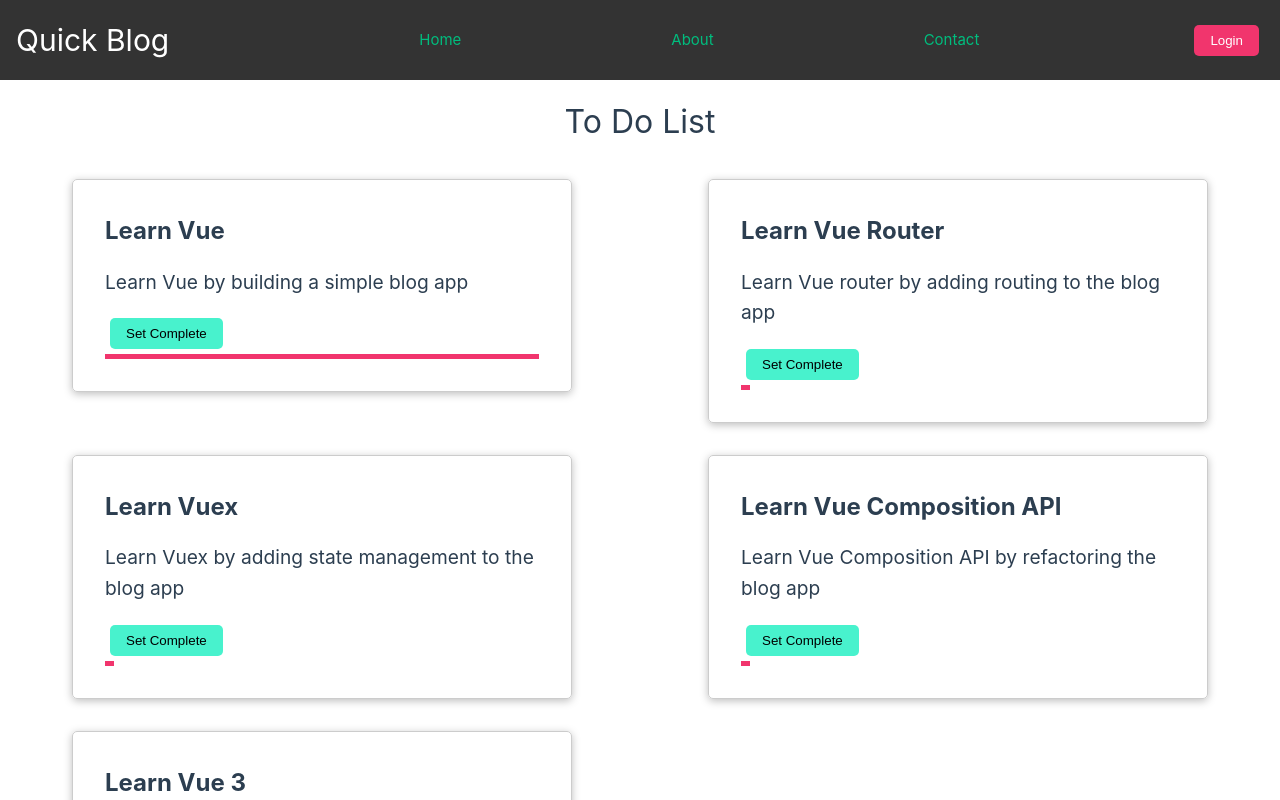
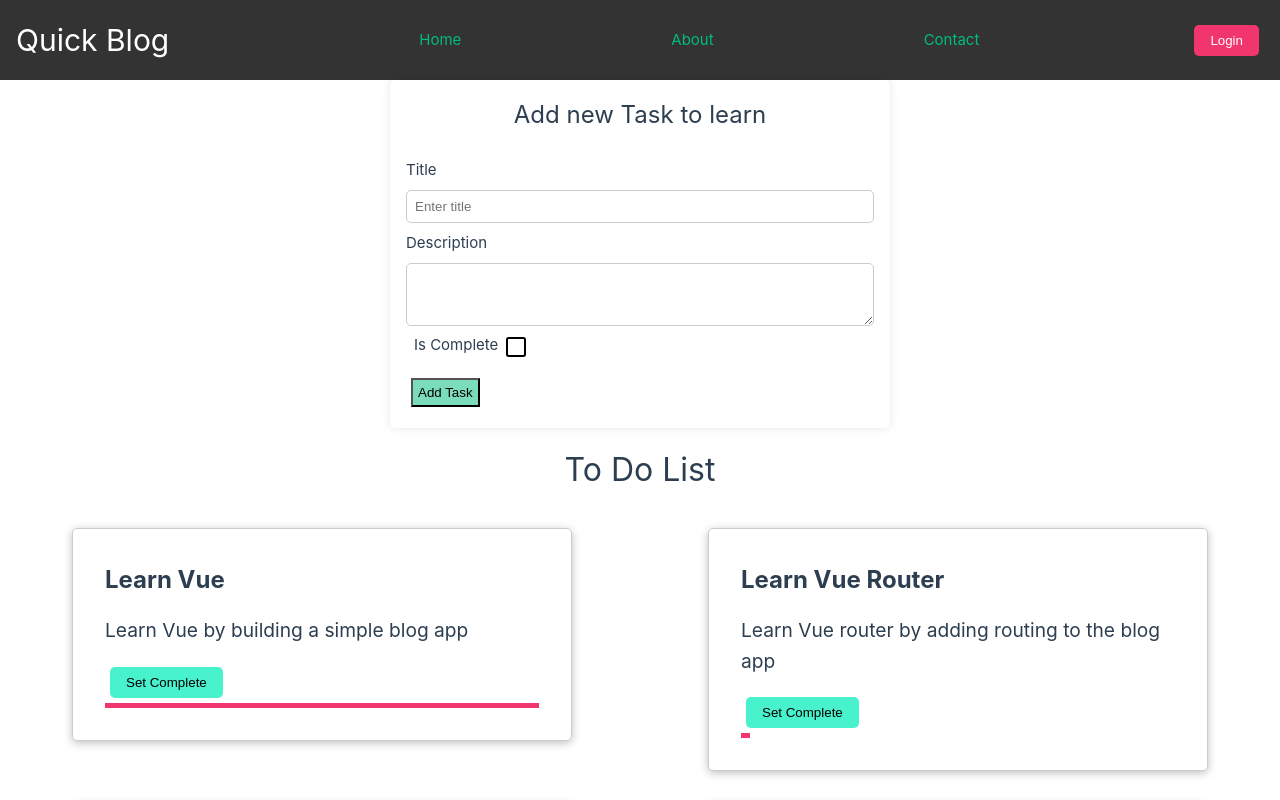
Before and after one commit to QasimTalkin/vue.js, a Vue app: page / in a window 1280 px wide. Shown: the top 800 px of the page. Built offline with nearby package versions, Linux system fonts and the light colour scheme.

Commit message:
Vue Slots

```diff
--- a/src/App3.vue
+++ b/src/App3.vue
@@ -1,6 +1,26 @@
 <template>
   <div>
     <app-header />
+    <form-template>
+      <div slot='title'>Add new Task to learn</div>
+      <div slot='content'>
+        <div class="form-group">
+          <label for="title">Title</label>
+          <input type="text" class="form-control" id="title" placeholder="Enter title" v-model="title">
+        </div>
+        <div class="form-group">
+          <label for="description">Description</label>
+          <textarea class="form-control" id="description" rows="3" v-model="description"></textarea>
+        </div>
+        <div class="form-group">
+          <label for="isComplete">Is Complete</label>
+          <input type="checkbox" class="form-control" id="isComplete" v-model="isComplete">
+        </div>
+      </div>
+      <div slot='controls'>
+        <button class="btn btn-primary" @click="addTask">Add Task</button>
+      </div>
+    </form-template>
     <app-content :toDoList="toDoList" :title="toDoTitle" @changeTitle="titleChange($event)"/>
     <site-footer :toDoTitle="toDoTitle"  />
   </div>
@@ -10,13 +30,18 @@
   import Header from './components/organism/Header.vue';
   import Footer from './components/organism/Footer.vue';
   import Content from './components/organism/Content.vue';
+  import FormTempalte from './components/organism/FormTempalte.vue';
   export default {
     components: {
       'app-header':Header,
       'site-footer':Footer,
-      'app-content':Content
+      'app-content':Content,
+      'form-template':FormTempalte
     },
     data() { return {
+      title: '',
+      description: '',
+      isComplete: false,
       toDoList: [{
             title: 'Learn Vue',
             description: 'Learn Vue by building a simple blog app',
@@ -49,33 +74,42 @@
     methods: {
       titleChange(title) {
         console.log(title)
-        this.toDoTitle = title
+      },
+      addTask() {
+        this.toDoList.push({
+          title: this.title,
+          description: this.description,
+          isComplete: this.isComplete
+        })
+      //  clear fileds and render on screen
+        this.title = '';
+        this.description = '';
+        this.isComplete = false;
       }
     },
-    // beforeCreate() {
-    //   alert('beforeCreate')
-    // },
-    // created() {
-    //   alert('created')
-    // },
-    // beforeMount() {
-    //   alert('beforeMount')
-    // },
-    // mounted() {
-    //   alert('mounted')
-    // },
+    beforeCreate() {
+      alert('beforeCreate')
+    },
+    created() {
+      alert('created')
+    },
+    beforeMount() {
+      alert('beforeMount')
+    },
+    mounted() {
+      alert('mounted')
+    },
     // beforeUpdate() {
     //   alert('beforeUpdated')
     // },
     // updated() {
-    //   alert('beforeUpdated')
+    //   alert('updated')
     // },
     // beforeDestroy() {
     //   alert('beforeDestroy')
     // },
     // destroyed() {
     //   alert('destroyed')
-    // }
   }
 </script>
 
--- a/src/components/organism/Content.vue
+++ b/src/components/organism/Content.vue
@@ -35,7 +35,7 @@
         todo.isComplete = true;
       },
       changeTitle() {
-        this.toDoTitle = 'To Do List 2'
+        this.toDoTitle === 'To Do List 2' ? this.toDoTitle = 'To Do List' : this.toDoTitle = 'To Do List 2'
         this.$emit('changeTitle', this.toDoTitle)
       }
     }
--- /dev/null
+++ b/src/components/organism/FormTempalte.vue
@@ -0,0 +1,90 @@
+<template>
+  <div>
+      <form>
+        <div class="form-title">
+          <slot name="title"></slot>
+        </div>
+        <div class="form-content">
+          <slot name="content"></slot>
+        </div>
+        <div class="form-controls">
+          <slot name="controls"></slot>
+        </div>
+      </form>
+  </div>
+</template>
+
+<script>
+  export default {
+
+
+  }
+</script>
+
+<style lang="scss" scoped>
+form {
+  background: #fff;
+  padding: 1rem;
+  border-radius: 5px;
+  box-shadow: 0 0 10px rgba(0, 0, 0, 0.1);
+  max-width: 500px;
+  margin: 0 auto;
+  .form-title {
+    text-align: center;
+    margin-bottom: 1rem;
+    font-size: 1.5rem;
+  }
+  .form-content {
+    margin-bottom: 1rem;
+    display: flex;
+    flex-direction: column;
+    label {
+      display: block;
+      margin: 0.5rem 0;
+    }
+    input {
+      padding: 0.5rem;
+      border: 1px solid #ccc;
+      border-radius: 5px;
+      outline: none;
+      width: 100%;
+    }
+    textarea {
+      padding: 0.5rem;
+      border: 1px solid #ccc;
+      border-radius: 5px;
+      outline: none;
+      width: 100%;
+    }
+    // diplay inline for checkbox label
+     label[for="isComplete"] {
+        display: inline;
+        padding: 0 0.5rem;
+      }
+    input[type="checkbox"] {
+      -webkit-appearance: none;
+      -moz-appearance: none;
+      appearance: none;
+      display: inline-block;
+      width: 1em;
+      height: 1em;
+      border: 0.15em solid #000;
+      border-radius: 0.2em;
+      background-clip: padding-box;
+      background-origin: border-box;
+      background-color: #fff;
+      vertical-align: bottom;
+      margin-right: 0.5rem;
+      cursor: pointer;
+      &:checked {
+        background-color: #000;
+      }
+    }
+  }
+  .form-controls {
+    display: flex;
+    justify-content: space-between;
+    align-items: center;
+  }
+}
+</style>
```
Also changed, not shown: 1 other file (tests, documents, lock files or other folders).
